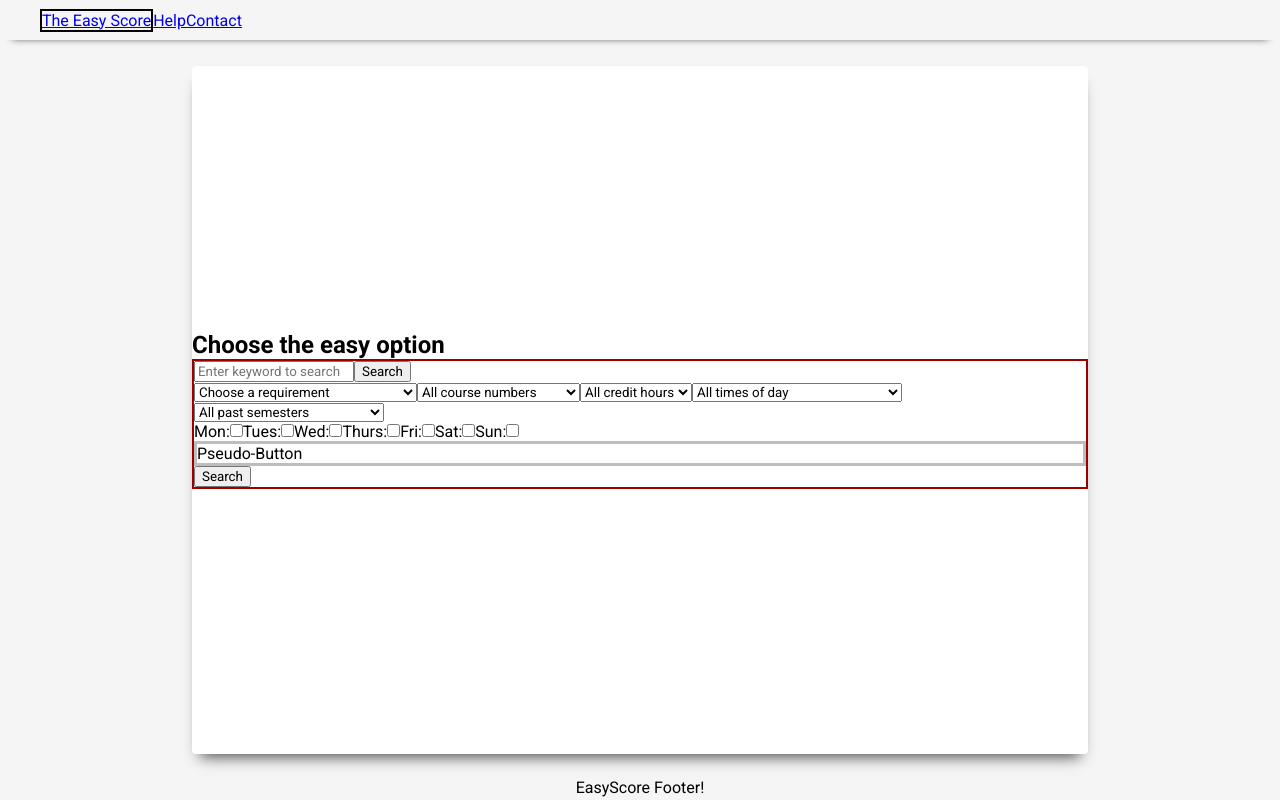
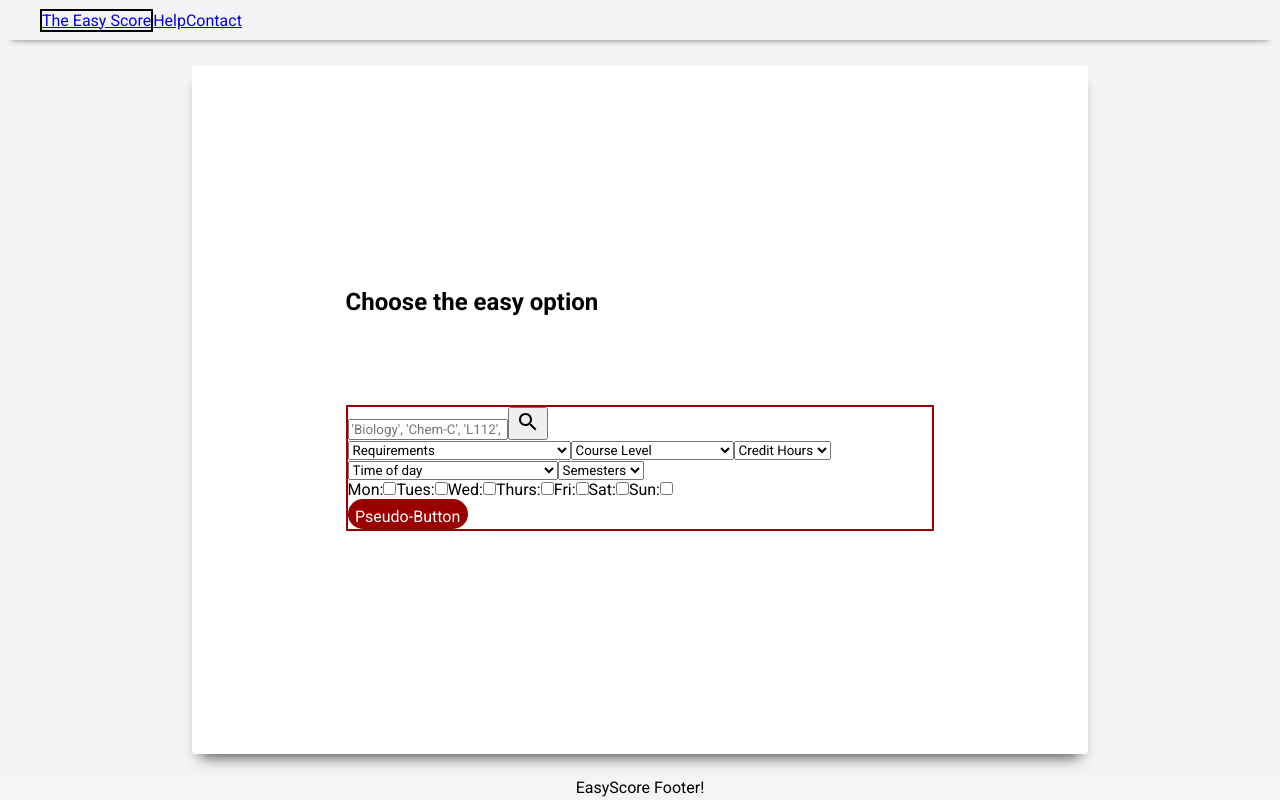
Before and after one commit to s-munro/easyscore, a React (Create React App) app in the folder the-easy-score/: page / in a window 1280 px wide. Built offline with nearby package versions, Linux system fonts and the light colour scheme.

Commit message:
Updated Psuedo button and created test branch for updates

```diff
--- a/the-easy-score/package.json
+++ b/the-easy-score/package.json
@@ -3,6 +3,8 @@
   "version": "0.1.0",
   "private": true,
   "dependencies": {
+    "@material-ui/core": "^4.11.2",
+    "@material-ui/icons": "^4.11.2",
     "@testing-library/jest-dom": "^5.11.5",
     "@testing-library/react": "^11.1.0",
     "@testing-library/user-event": "^12.1.10",
--- a/the-easy-score/src/App.css
+++ b/the-easy-score/src/App.css
@@ -5,14 +5,13 @@
 }
 
 body {
-  background-color:  #f5f5f5;
+  background-color:   #f4f4f6;
 }
 
 
 /***************** NAV *********************/
 .nav-bar {
-  display: flex;
-  background-color: #f5f5f5;
+  display: flex;background-color:  #f4f4f6;
   align-items: center;
   height: 5vh;
   width: 100%;
--- a/the-easy-score/src/screens/home/components/SearchForm.js
+++ b/the-easy-score/src/screens/home/components/SearchForm.js
@@ -1,6 +1,7 @@
 import React, { useState } from "react";
 import { connect } from "react-redux";
 import { fetchResults, changeUrl } from "../../../actions/index";
+import SearchIcon from '@material-ui/icons/Search';
 
 import Popup from "./Popup";
 
@@ -49,15 +50,15 @@ const SearchForm = ({ push, changeUrl, searchUrl }) => {
           <input
             type="text"
             name="keyword"
-            placeholder="Enter keyword to search"
+            placeholder="'Biology', 'Chem-C', 'L112', etc."
             value={urlValues.keyword}
             onChange={handleChange}
           />
         </label>
-        <button>Search</button>
+        <button className="homeSrchBtn"><SearchIcon /></button>
         <br></br>
         <select name="requirement" onChange={handleChange}>
-          <option value="">Choose a requirement</option>
+          <option className="homeFilterDisplay" value="">Requirements</option>
           <option value={0}>A&H credit</option>
           <option value={1}>Diversity in U.S. Credit</option>
           <option value={6}>English Composition</option>
@@ -71,7 +72,7 @@ const SearchForm = ({ push, changeUrl, searchUrl }) => {
         </select>
 
         <select name="level" onChange={handleChange}>
-          <option value="">All course numbers</option>
+          <option value="">Course Level</option>
           <option value={12}>100–299</option>
           <option value={8}>300–399</option>
           <option value={9}>400–499</option>
@@ -80,7 +81,7 @@ const SearchForm = ({ push, changeUrl, searchUrl }) => {
         </select>
 
         <select name="credit" onChange={handleChange}>
-          <option value="">All credit hours</option>
+          <option value="">Credit Hours</option>
           <option value={1}>1</option>
           <option value={2}>2</option>
           <option value={3}>3</option>
@@ -91,15 +92,16 @@ const SearchForm = ({ push, changeUrl, searchUrl }) => {
         </select>
 
         <select name="timing" onChange={handleChange}>
-          <option value="">All times of day</option>
+          <option value="">Time of day</option>
           <option value={1}>Morning (7:00 a.m.–10:59 a.m.)</option>
           <option value={2}>Afternoon (11 a.m.–4:59 p.m.)</option>
           <option value={3}>Evening (5 p.m.–11:59 p.m.)</option>
         </select>
 
         <select name="next_sem" onChange={handleChange}>
-          <option value={0}>All past semesters</option>
-          <option value={1}>Next Semester Courses only</option>
+        <option value="">Semesters</option>
+          <option value={0}>Previous</option>
+          <option value={1}>Upcoming</option>
         </select>
 
         <div>
@@ -182,8 +184,6 @@ const SearchForm = ({ push, changeUrl, searchUrl }) => {
             onExit={handleClosePopup}
           />
         )}
-
-        <button>Search</button>
       </form>
     </div>
   );
--- a/the-easy-score/src/screens/home/home.css
+++ b/the-easy-score/src/screens/home/home.css
@@ -1,12 +1,15 @@
 .home-main {
   height: 86vh;
   margin: 2% 15% 2% 15%;
+  padding-right: 12%;
+  padding-left: 12%;
   border-radius: 4px;
   background-color: #ffffff;
   box-shadow: 0px 11px 14px -8px #4e4e4e;
 }
 
 .home-form-container {
+  margin-top: 15%;
   border: 2px solid #9a0000;
   background-color: #ffffff;
   display: flex;
@@ -18,15 +21,25 @@
 /*********  MENU DISPLAY BUTTON ************/
 .pseudo-button {
   /* background-color: rgb(189, 189, 189); */
-  border: 3px solid rgb(189, 189, 189);
+  text-align: center;
+  align-content: center;
+  background-color: #9a0000;
+  color: #ffffff;
+  border-radius: 500px;
+  padding-top: 5px;
+  width: 120px;
+  height: 25px;
 }
 .pseudo-button:hover {
-  border: 3px solid rgb(129, 129, 129);
+  border: 1px solid #9a0000;
+  color: black;
+  background-color: #ffffff;
   transition: 0.2s;
 }
 
 .pseudo-button.clicked {
-  border: 3px solid rgb(44, 44, 44);
+  width: 120px;
+  border: 1px solid black;
 }
 .pseudo-button.clicked:hover {
   border: 3px solid rgb(129, 129, 129);
```
Also changed, not shown: 1 other file (tests, documents, lock files or other folders).
